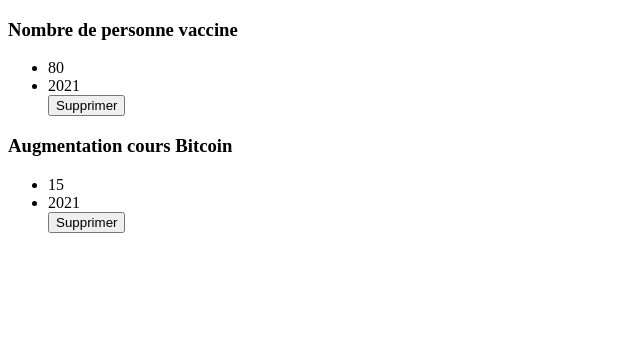
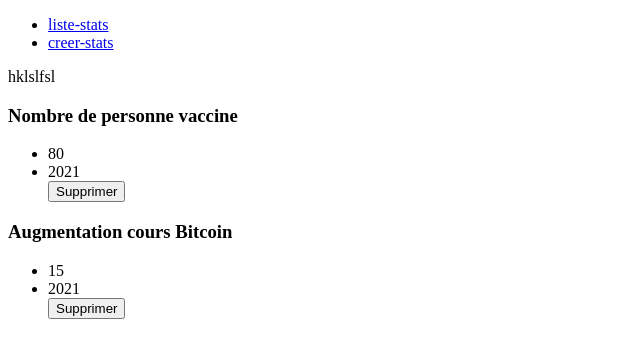
Before and after one commit to Floelea/evaluationAngular, an Angular app in the folder Evaluation/: page /liste-stats.component in a window 1280 px wide. Before the commit this address led to /. Shown: the top 358 px of the page, without its empty margins (0-640 px from the left). Built offline with nearby package versions, Linux system fonts and the light colour scheme.

Commit message:
Exercice 9

```diff
--- a/Evaluation/src/app/app-routing.module.ts
+++ b/Evaluation/src/app/app-routing.module.ts
@@ -1,10 +1,15 @@
 import { NgModule } from '@angular/core';
 import { RouterModule, Routes } from '@angular/router';
+import { ListeStatsComponent } from './liste-stats/liste-stats.component';
+import { CreerStatsComponent } from './creer-stats/creer-stats.component';
 
-const routes: Routes = [];
+const routes: Routes = [
+  { path: 'liste-stats.component', component: ListeStatsComponent },
+  { path: 'creer-stats.component', component: CreerStatsComponent },
+];
 
 @NgModule({
   imports: [RouterModule.forRoot(routes)],
-  exports: [RouterModule]
+  exports: [RouterModule],
 })
-export class AppRoutingModule { }
+export class AppRoutingModule {}
--- a/Evaluation/src/app/app.component.html
+++ b/Evaluation/src/app/app.component.html
@@ -3,8 +3,19 @@
 <h2>Bitcoin</h2>
 <app-une-stat [uneStat]="bitcoin"></app-une-stat> -->
 
-<app-une-stat
-  (deleteMe)="supprimer(stat)"
-  *ngFor="let stat of tabStat"
-  [uneStat]="stat"
-></app-une-stat>
+<nav>
+  <ul>
+    <li>
+      <a routerLink="/liste-stats.component" routerLinkActive="active"
+        >liste-stats</a
+      >
+    </li>
+    <li>
+      <a routerLink="/creer-stats.component" routerLinkActive="active"
+        >creer-stats</a
+      >
+    </li>
+  </ul>
+</nav>
+
+<router-outlet></router-outlet>
--- a/Evaluation/src/app/app.component.ts
+++ b/Evaluation/src/app/app.component.ts
@@ -14,8 +14,4 @@
   constructor() {
     this.tabStat.push(this.vaccination, this.bitcoin);
   }
-  supprimer(uneStat: Statistique) {
-    let index = this.tabStat.indexOf(uneStat);
-    this.tabStat.splice(index, 1);
-  }
 }
--- a/Evaluation/src/app/app.module.ts
+++ b/Evaluation/src/app/app.module.ts
@@ -4,11 +4,15 @@
 import { AppRoutingModule } from './app-routing.module';
 import { AppComponent } from './app.component';
 import { UneStatComponent } from './une-stat/une-stat.component';
+import { ListeStatsComponent } from './liste-stats/liste-stats.component';
+import { CreerStatsComponent } from './creer-stats/creer-stats.component';
 
 @NgModule({
   declarations: [
     AppComponent,
-    UneStatComponent
+    UneStatComponent,
+    ListeStatsComponent,
+    CreerStatsComponent
   ],
   imports: [
     BrowserModule,
--- /dev/null
+++ b/Evaluation/src/app/creer-stats/creer-stats.component.html
@@ -0,0 +1 @@
+<p>creer-stats works!</p>
--- /dev/null
+++ b/Evaluation/src/app/creer-stats/creer-stats.component.ts
@@ -0,0 +1,15 @@
+import { Component, OnInit } from '@angular/core';
+
+@Component({
+  selector: 'app-creer-stats',
+  templateUrl: './creer-stats.component.html',
+  styleUrls: ['./creer-stats.component.css']
+})
+export class CreerStatsComponent implements OnInit {
+
+  constructor() { }
+
+  ngOnInit(): void {
+  }
+
+}
--- /dev/null
+++ b/Evaluation/src/app/liste-stats/liste-stats.component.html
@@ -0,0 +1,8 @@
+<p>hklslfsl</p>
+
+<app-une-stat
+  (deleteMe)="supprimer(stat)"
+  *ngFor="let stat of tabStat"
+  [uneStat]="stat"
+></app-une-stat>
+<router-outlet></router-outlet>
--- /dev/null
+++ b/Evaluation/src/app/liste-stats/liste-stats.component.ts
@@ -0,0 +1,20 @@
+import { Component, OnInit } from '@angular/core';
+import { Statistique } from '../models/statistique';
+import { StatsService } from '../stats.service';
+@Component({
+  selector: 'app-liste-stats',
+  templateUrl: './liste-stats.component.html',
+  styleUrls: ['./liste-stats.component.css'],
+})
+export class ListeStatsComponent implements OnInit {
+  tabStat: Statistique[] = [];
+  constructor(public singletonStat: StatsService) {
+    this.tabStat = this.singletonStat.tabStat;
+  }
+
+  supprimer(uneStat: Statistique) {
+    let index = this.tabStat.indexOf(uneStat);
+    this.tabStat.splice(index, 1);
+  }
+  ngOnInit(): void {}
+}
```
Also changed, not shown: Evaluation/src/app/creer-stats/creer-stats.component.css (added), Evaluation/src/app/liste-stats/liste-stats.component.css (added), 2 other files (tests, documents, lock files or other folders).
